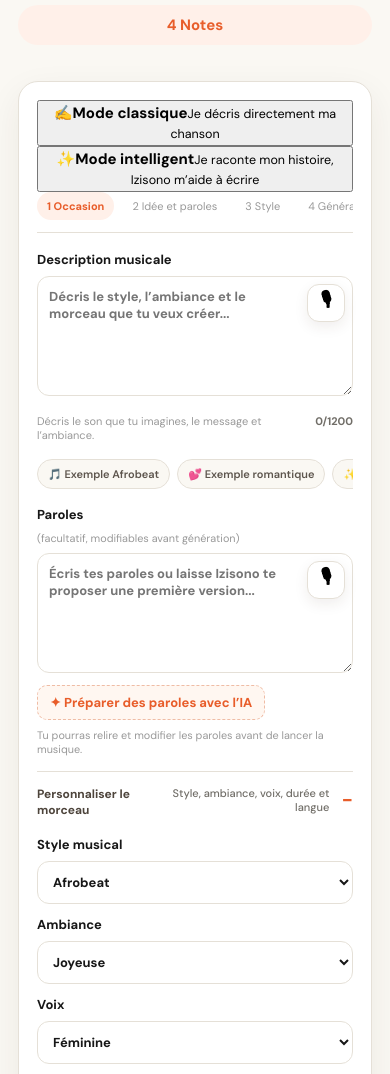
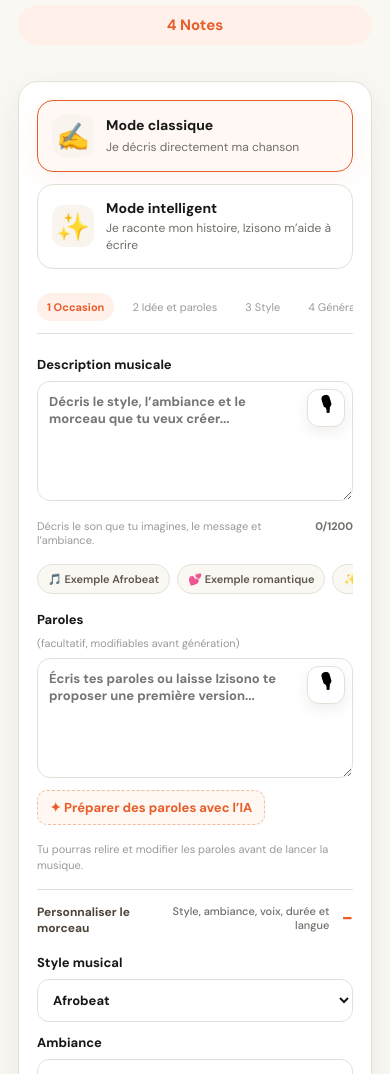
Before and after one commit to izisonomusic-sys/IASONO, a website: page izisono-server/public/index.html in a window 390 px wide. Shown: the part 1100-2174 px from the top of the page. Drawn offline with nearby package versions, Linux system fonts and the light colour scheme; no server answers.

Commit message:
Style the updated creation studio responsively

```diff
--- a/izisono-server/public/styles.css
+++ b/izisono-server/public/styles.css
@@ -280,3 +280,16 @@ body.auth-open{overflow:hidden}
 .auth-login-method{display:flex;align-items:center;flex-wrap:wrap;gap:8px;font-size:12px;color:var(--muted)}
 .auth-login-method input{width:18px;height:18px;accent-color:var(--accent)}
 .auth-login-method small{width:100%;margin-left:26px;font-size:11px}
+
+
+/* Studio de création — évolution progressive, sans toucher au HERO */
+.creation-mode-switch{display:grid;grid-template-columns:1fr 1fr;gap:12px;margin:0 0 24px}
+.creation-mode-btn{display:grid;grid-template-columns:42px 1fr;grid-template-rows:auto auto;align-items:center;text-align:left;gap:3px 12px;padding:16px 18px;border:1px solid var(--line);border-radius:16px;background:#fff;color:var(--text);cursor:pointer;transition:border-color .2s,background .2s,box-shadow .2s}
+.creation-mode-btn>span{grid-row:1/3;font-size:27px;width:42px;height:42px;display:grid;place-items:center;background:#faf4ef;border-radius:12px}
+.creation-mode-btn b{font-size:14px}.creation-mode-btn small{font-size:12px;color:var(--muted);line-height:1.4}
+.creation-mode-btn.active{border-color:var(--accent);background:#fff8f4;box-shadow:0 8px 24px #e85d2a12}
+.creation-mode-btn:focus-visible{outline:3px solid #e85d2a55;outline-offset:2px}
+.creator-card .stepbar{margin-bottom:22px}
+.creator-card textarea{border-radius:13px}
+.lyrics-edit-hint{display:block;color:var(--muted);font-size:11px;margin-top:8px;line-height:1.5}
+@media(max-width:650px){.creation-mode-switch{grid-template-columns:1fr}.creation-mode-btn{padding:14px}.creator-card{padding:18px}.creator-card .stepbar{overflow-x:auto;white-space:nowrap}.creator-card .form-grid{grid-template-columns:1fr}}
```
